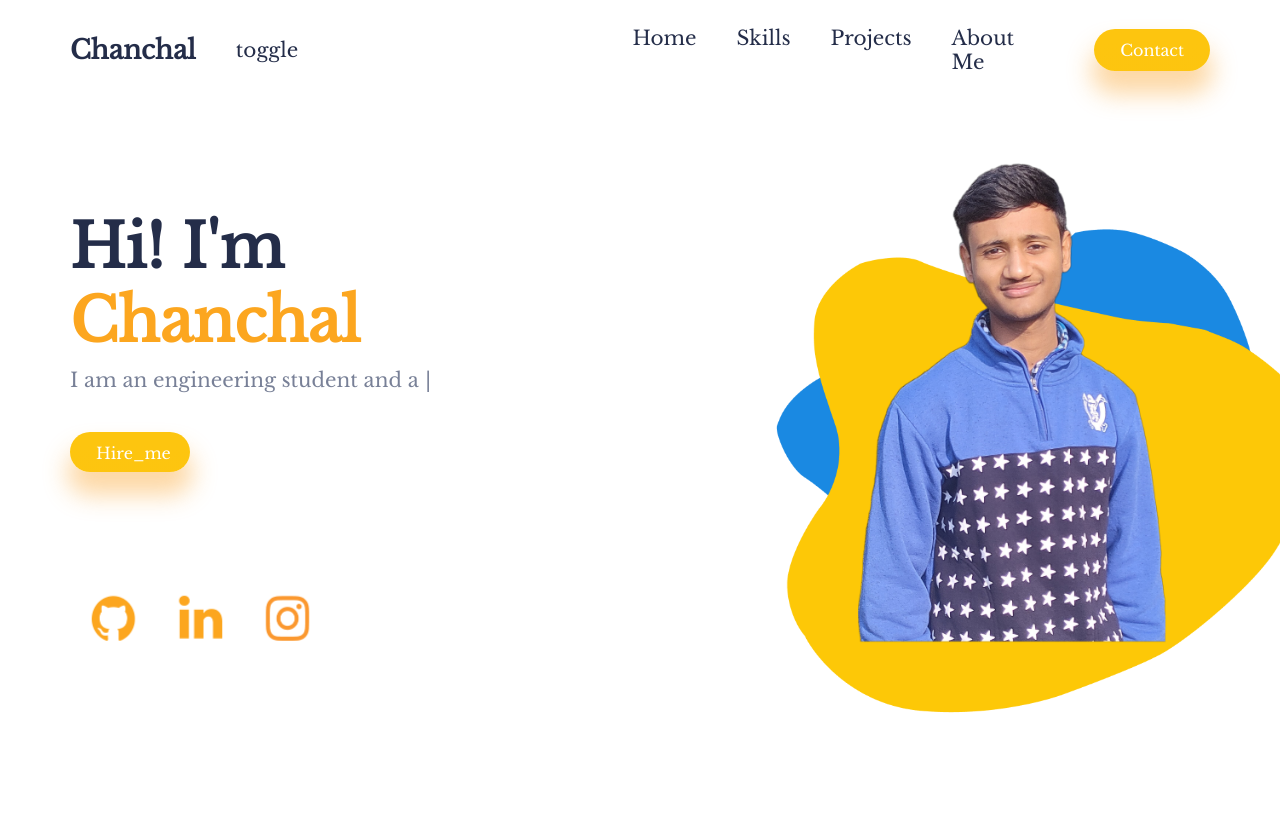
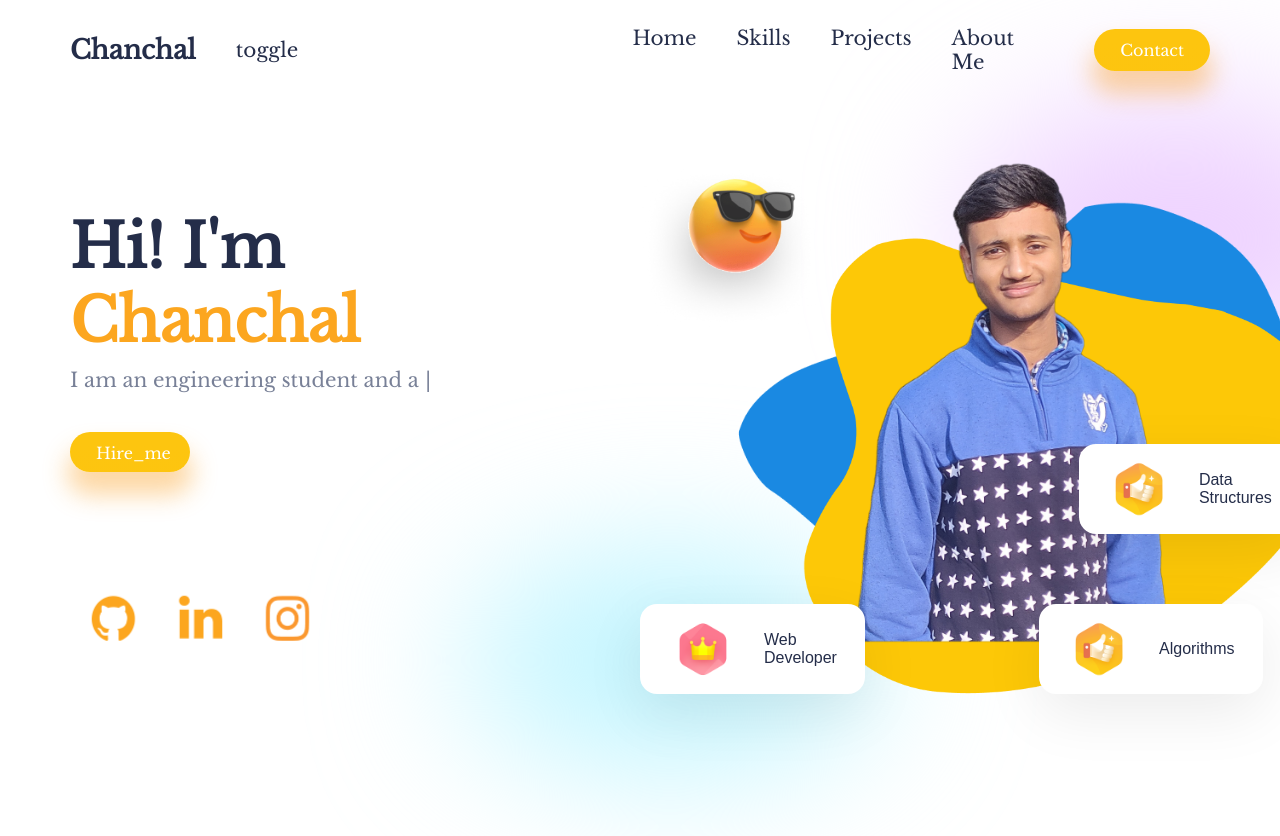
Before and after one commit to Chanchalcr/Portfolio, a React (Create React App) app: page / in a window 1280 px wide. Built offline with nearby package versions, Linux system fonts and the light colour scheme.

Commit message:
added floating divs

```diff
--- /dev/null
+++ b/src/components/FlotingDiv/Floting.css
@@ -0,0 +1,25 @@
+.floatingdiv {
+    display: flex;
+    justify-content: center;
+    background-color: white;
+    box-shadow: var(--boxShadow);
+    border-radius: 17px;
+    align-items: center;
+    padding: 0px 28px 0px 0px;
+    height: 4.5rem;
+}
+.floatingdiv>img {
+    transform: scale(0.4);
+}
+.floatingdiv>span{
+    font-family: sans-serif;
+    font-size: 16px;
+}
+.imogi {
+    transform: scale(0.7);
+    position: relative;
+    top: -13%;
+    left: -15%;
+    border-radius: 50%;
+    padding: 0;
+}
--- /dev/null
+++ b/src/components/FlotingDiv/FlotingDiv.jsx
@@ -0,0 +1,15 @@
+import React from 'react'
+import './Floting.css'
+
+export default function FlotingDiv({image, txt1,   txt2}) {
+  return (
+    <div className='floatingdiv'>
+      <img src={image} alt="" />
+      <span>
+        {txt1}
+        <br/>
+        {txt2}
+      </span>
+    </div>
+  )
+}
--- a/src/components/Intro/Intro.css
+++ b/src/components/Intro/Intro.css
@@ -59,15 +59,27 @@
     transform: scale(0.69);
     left: 20%;
     top: -38%;
-    z-index: 10;
+    z-index: 2;
 }
 .i-right>:nth-child(2) {
-    transform: scale(0.69);
+    transform: scale(0.80);
     left: 5%;
     top: -9%;
 }
 .i-right>:nth-child(3) {
     transform: scale(0.69);
-    left: 5%;
-    top: -9%;
+    left: 8%;
+    top: -12%;
 }
+
+.blur {
+    position: absolute;
+    width: 22rem;
+    height: 14rem;
+    border-radius: 50%;
+    background: #edd0ff;
+    filter: blur(72px);
+    z-index: -9;
+    top: -18%;
+    left: 56%;
+}
--- a/src/components/Intro/Intro.jsx
+++ b/src/components/Intro/Intro.jsx
@@ -7,6 +7,10 @@ import Instagram from '../../img/instagram.png'
 import Chanchal from '../../img/chanchal.png'
 import Vector1 from '../../img/Vector1.png'
 import Vector2 from '../../img/Vector2.png'
+import thumbup from '../../img/thumbup.png'
+import crown from '../../img/crown.png'
+import glassesimoji from '../../img/glassesimoji.png'
+import FlotingDiv from "../FlotingDiv/FlotingDiv";
 export default function Intro() {
   return (
     <div className="intro">
@@ -39,6 +43,21 @@ export default function Intro() {
         <img src={Chanchal} alt="" width={500}/>
         <img src={Vector1} alt="" />
         <img src={Vector2} alt="" />
+        <div className="imogi">
+        <img src={glassesimoji} alt=""/>
+        </div>
+        <div style={{top:"64%", left: "0%", zIndex:'2'}}>
+          <FlotingDiv image={crown} txt1='Web' txt2='Developer'/>
+        </div>
+        <div style={{top:"38%", left: "77%", zIndex: '2'}}>
+          <FlotingDiv image={thumbup} txt1='Data' txt2='Structures'/>
+        </div>
+        <div style={{top:"64%", left: "70%", zIndex: '2'}}>
+          <FlotingDiv image={thumbup} txt1='Algorithms' txt2=''/>
+        </div>
+        <div className="blur" style={{background: "rgb(238 210 255)"}}>
+        </div>
+        <div className="blur" style={{background:'#C1F5FF', top:'17rem', width:'21rem', height:'11rem', left: '-9rem'}}></div>
       </div>
     </div>
   );
```
